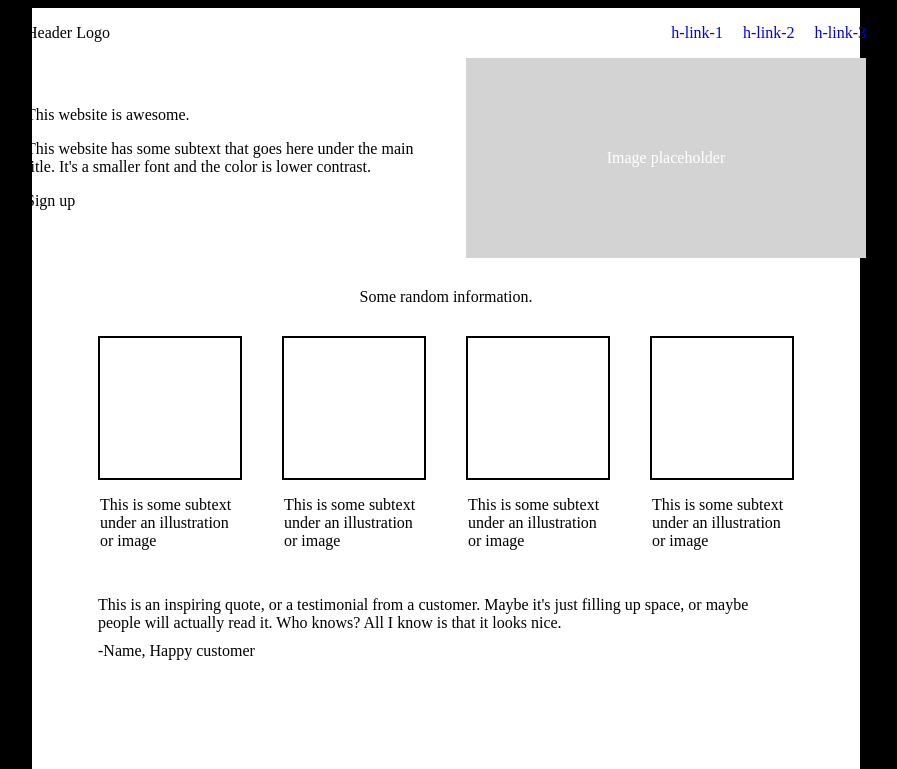
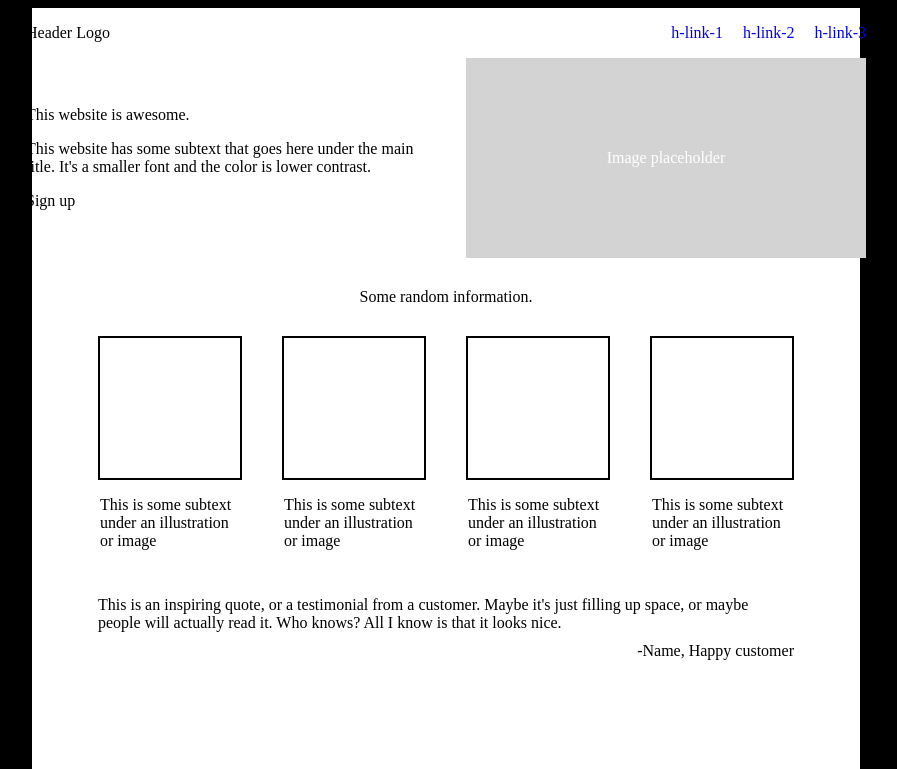
Before and after one commit to nicknstv/landing-page, a plain HTML site: page index.html in a window 1280 px wide. Shown: the top 769 px of the page, without its empty margins (232-1129 px from the left). Drawn offline with Linux system fonts and the light colour scheme.

Commit message:
Fixed a typo in head tag, addition to quotes
Added one more tag to quotes to push then
the author div text to the end of the item
width by margin-left auto
name of the <head> tag cotaining the
meta info was written as <header>, so I Fixed
that too.

```diff
--- a/index.html
+++ b/index.html
@@ -1,10 +1,10 @@
 <!DOCTYPE html>
 <html lang="en">
-    <header>
+    <head>
         <meta charset="UTF-8">
         <title>Landing page</title>
         <link rel="stylesheet" href="./style.css">
-    </header>
+    </head>
     <body>
         <div class="flex-container main">
             <div class="header flex-container">
@@ -85,8 +85,8 @@
                        This is an inspiring quote, or a testimonial from a customer. Maybe it's just filling up space, or maybe people will actually read it. Who knows?
                        All I know is that it looks nice.
                     </div>
-                    <div class="author">
-                        -Name, Happy customer
+                    <div class="author flex-container">
+                        <span class="author-text">-Name, Happy customer</span>
                     </div>
                 </div>
 
```
